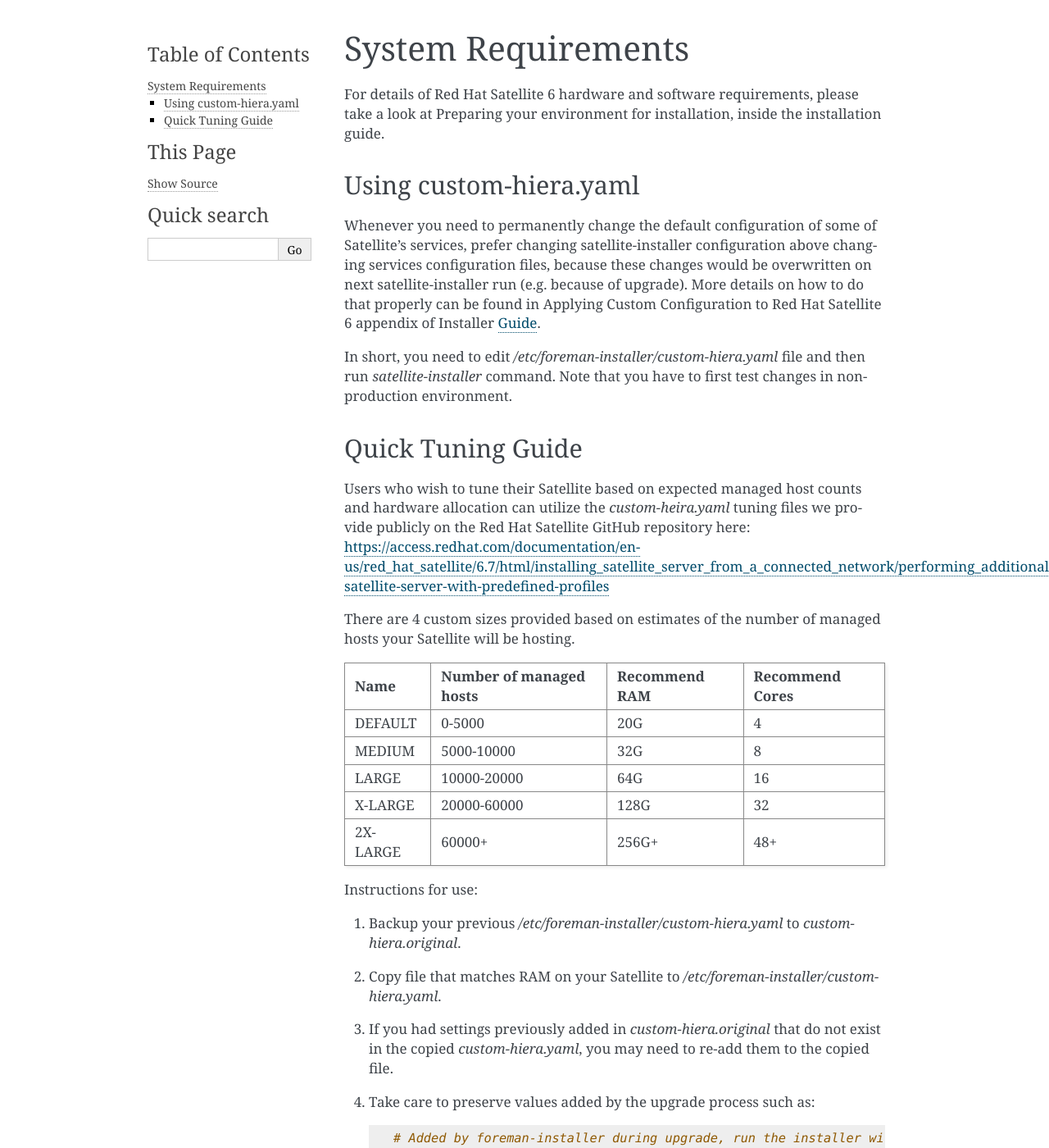
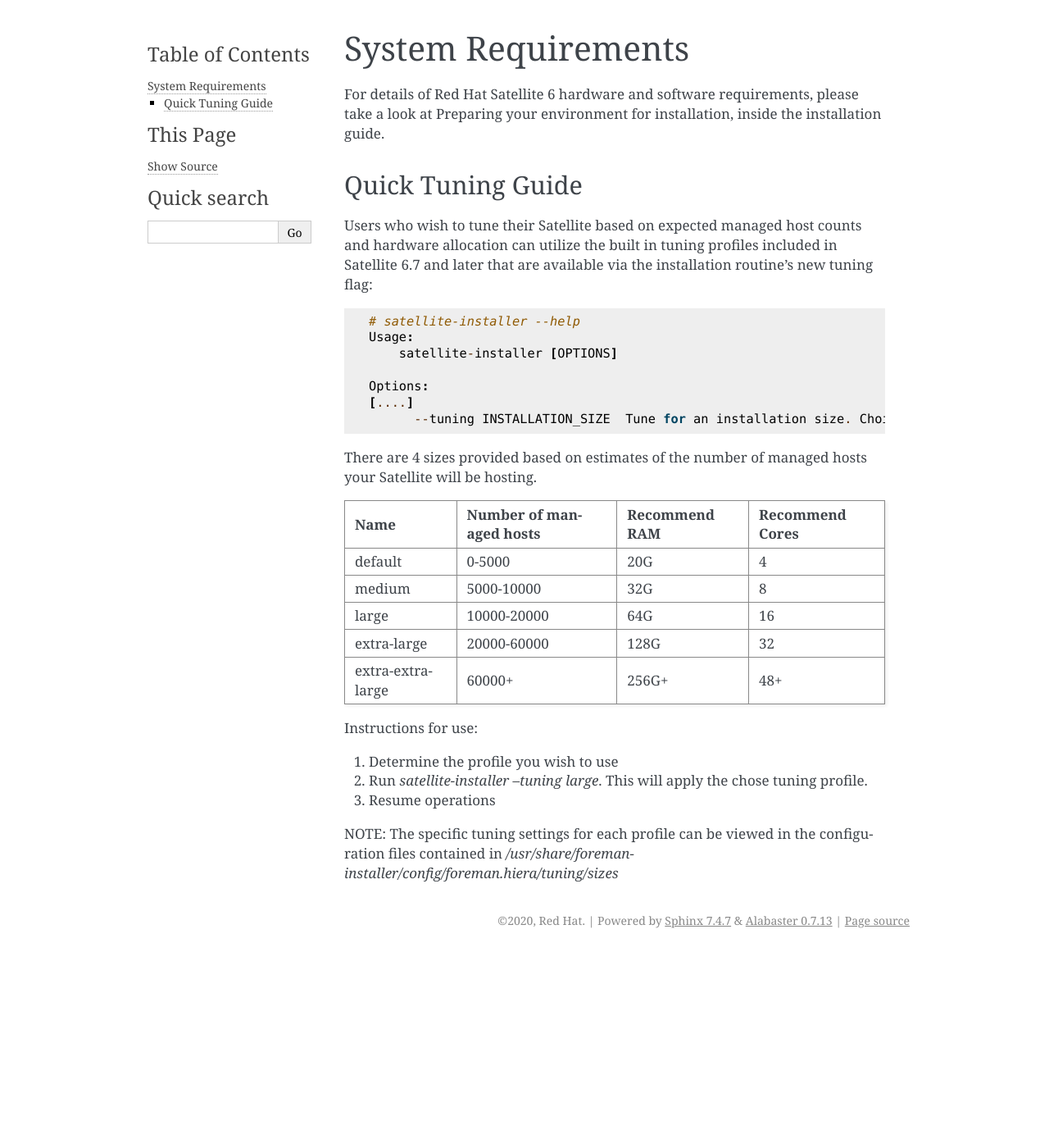
Before and after one commit to RedHatSatellite/satellite-performance-tuning, a Sphinx documentation site: the page built from docs/system-requirements.rst, in a window 1280 px wide and 1400 px high. Shown: the whole window at 82% size. Built offline with Sphinx 7.4.7, drawn with Linux system fonts in a browser that asks for light colours; some of the changed text lies outside the part shown.

Commit message:
Switching to new 6.7 --tuning flag vs custom-heira.yaml

```diff
--- a/docs/system-requirements.rst
+++ b/docs/system-requirements.rst
@@ -4,43 +4,40 @@
 
 For details of Red Hat Satellite 6 hardware and software requirements, please take a look at Preparing your environment for installation, inside the installation guide.
 
-Using custom-hiera.yaml
-=======================
-
-Whenever you need to permanently change the default configuration of some of Satellite’s services, prefer changing satellite-installer configuration above changing services configuration files, because these changes would be overwritten on next satellite-installer run (e.g. because of upgrade). More details on how to do that properly can be found in Applying Custom Configuration to Red Hat Satellite 6 appendix of Installer  `Guide <https://access.redhat.com/documentation/en-us/red_hat_satellite/6.7-beta/html/installing_satellite_server_from_a_connected_network/applying_custom_configuration_to_red_hat_satellite>`_.
-
-In short, you need to edit `/etc/foreman-installer/custom-hiera.yaml` file and then run `satellite-installer` command. Note that you have to first test changes in non-production environment.
-
 Quick Tuning Guide
 ==================
 
-Users who wish to tune their Satellite based on expected managed host counts and hardware allocation can utilize the `custom-heira.yaml` tuning files we provide publicly on the Red Hat Satellite GitHub repository here:
-https://access.redhat.com/documentation/en-us/red_hat_satellite/6.7/html/installing_satellite_server_from_a_connected_network/performing_additional_configuration_on_satellite_server#tuning-satellite-server-with-predefined-profiles
+Users who wish to tune their Satellite based on expected managed host counts and hardware allocation can utilize the built in tuning profiles included in Satellite 6.7 and later that are available via the installation routine's new tuning flag::
 
-There are 4 custom sizes provided based on estimates of the number of managed hosts your Satellite will be hosting.
+  # satellite-installer --help
+  Usage:
+      satellite-installer [OPTIONS]
 
-+----------+-------------------------+---------------+-----------------+
-| Name     | Number of managed hosts | Recommend RAM | Recommend Cores |
-+==========+=========================+===============+=================+
-| DEFAULT  | 0-5000                  | 20G           | 4               |
-+----------+-------------------------+---------------+-----------------+
-| MEDIUM   | 5000-10000              | 32G           | 8               |
-+----------+-------------------------+---------------+-----------------+
-| LARGE    | 10000-20000             | 64G           | 16              |
-+----------+-------------------------+---------------+-----------------+
-| X-LARGE  | 20000-60000             | 128G          | 32              |
-+----------+-------------------------+---------------+-----------------+
-| 2X-LARGE | 60000+                  | 256G+         | 48+             |
-+----------+-------------------------+---------------+-----------------+
+  Options:
+  [....]
+        --tuning INSTALLATION_SIZE  Tune for an installation size. Choices: default, medium, large, extra-large, extra-extra-large (default: "default")
+
+
+There are 4 sizes provided based on estimates of the number of managed hosts your Satellite will be hosting.
+
++-------------------+-------------------------+---------------+-----------------+
+| Name              | Number of managed hosts | Recommend RAM | Recommend Cores |
++===================+=========================+===============+=================+
+| default           | 0-5000                  | 20G           | 4               |
++-------------------+-------------------------+---------------+-----------------+
+| medium            | 5000-10000              | 32G           | 8               |
++-------------------+-------------------------+---------------+-----------------+
+| large             | 10000-20000             | 64G           | 16              |
++-------------------+-------------------------+---------------+-----------------+
+| extra-large       | 20000-60000             | 128G          | 32              |
++-------------------+-------------------------+---------------+-----------------+
+| extra-extra-large | 60000+                  | 256G+         | 48+             |
++-------------------+-------------------------+---------------+-----------------+
 
 Instructions for use:
 
-1. Backup your previous `/etc/foreman-installer/custom-hiera.yaml` to `custom-hiera.original`.
-2. Copy file that matches RAM on your Satellite to `/etc/foreman-installer/custom-hiera.yaml`.
-3. If you had settings previously added in `custom-hiera.original` that do not exist in the copied `custom-hiera.yaml`, you may need to re-add them to the copied file.
-4. Take care to preserve values added by the upgrade process such as::
+1. Determine the profile you wish to use
+2. Run `satellite-installer --tuning large`. This will apply the chose tuning profile.
+3. Resume operations
 
-    # Added by foreman-installer during upgrade, run the installer with --upgrade-mongo-storage to upgrade to WiredTiger.
-    mongodb::server::storage_engine: 'mmapv1'
-
-5. Run `satellite-installer` with no arguments to apply these settings.
+NOTE: The specific tuning settings for each profile can be viewed in the configuration files contained in `/usr/share/foreman-installer/config/foreman.hiera/tuning/sizes`
```
